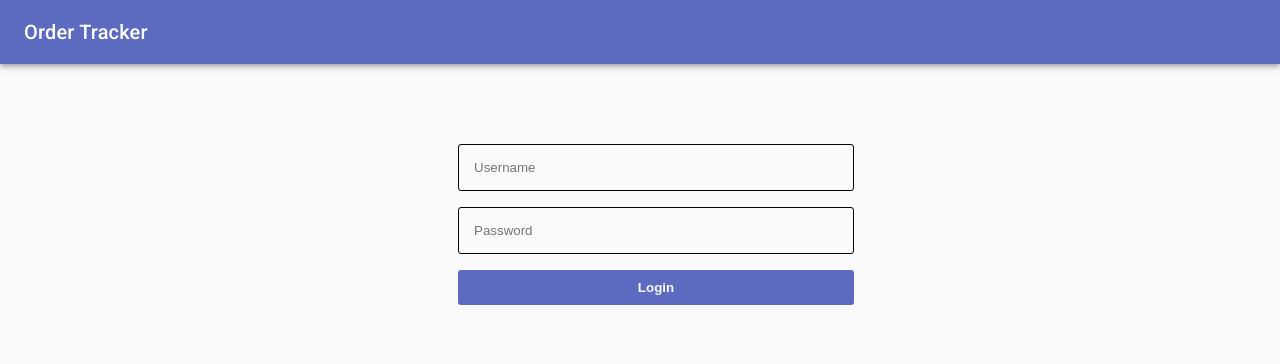
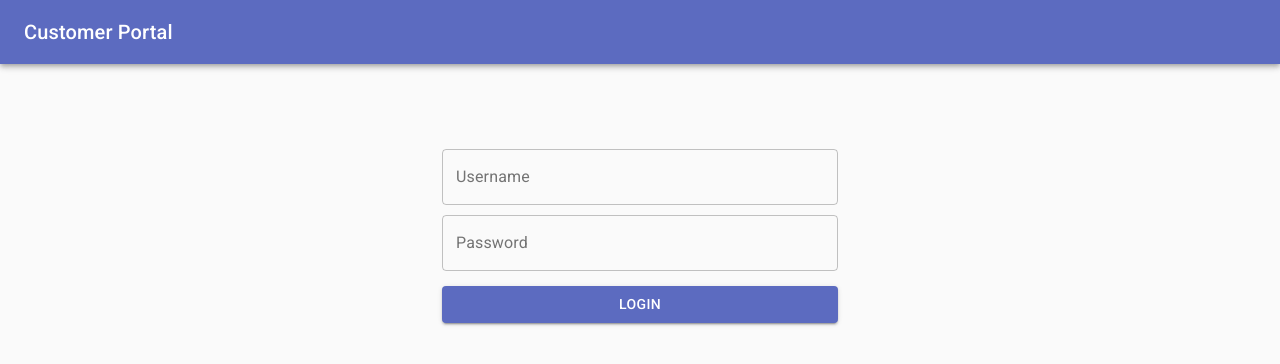
Before and after one commit to nsedan/node-mysql-test, a React (Create React App) app in the folder packages/frontend/: page / in a window 1280 px wide. Shown: the top 364 px of the page. Built offline with nearby package versions, Linux system fonts and the light colour scheme.

Commit message:
Minor style changes to login page

```diff
--- a/packages/frontend/src/App.jsx
+++ b/packages/frontend/src/App.jsx
@@ -53,11 +53,11 @@ const App = () => {
                 <SideMenu />
               </Grid>
               <Grid item xs={10}>
+                <Route exact path="/dashboard">
+                  <DashboardPage />
+                </Route>
                 <Route exact path="/orders">
                   <OrdersPage />
-                </Route>
-                <Route exact path="/dashboard">
-                  <DashboardPage />
                 </Route>
               </Grid>
             </Grid>
--- a/packages/frontend/src/components/Auth/Auth.jsx
+++ b/packages/frontend/src/components/Auth/Auth.jsx
@@ -1,9 +1,11 @@
-import React, { useContext, useRef } from "react";
+import { useContext, useRef } from "react";
 import { useHistory } from "react-router-dom";
 
 import AuthContext from "../../context/auth-context";
 
 import Container from "@material-ui/core/Container";
+import Button from "@material-ui/core/Button";
+import TextField from "@material-ui/core/TextField";
 import Box from "@material-ui/core/Box";
 import classes from "./Auth.module.css";
 
@@ -19,25 +21,34 @@ const Auth = () => {
     authCtx.login();
     history.replace("/dashboard");
   };
+
   return (
     <Container maxWidth="xs">
       <Box mt={10}>
-        <form onSubmit={onSubmitHandler}>
-          <div className={classes.Input}>
-            <input
-              placeholder="Username"
+        <form onSubmit={onSubmitHandler} noValidate autoComplete="off">
+          <TextField
+            label="Username"
             type="username"
-              required
+            variant="outlined"
+            className={classes.input}
             ref={usernameInputRef}
           />
-            <input
-              placeholder="Password"
+          <TextField
+            label="Password"
             type="password"
-              required
+            variant="outlined"
+            className={classes.input}
             ref={passwordInputRef}
           />
-          </div>
-          <button className={classes.SubmitBtn}>Login</button>
+          <Button
+            type="submit"
+            to="/dashboard"
+            variant="contained"
+            color="primary"
+            className={classes.submitBtn}
+          >
+            Login
+          </Button>
         </form>
       </Box>
     </Container>
--- a/packages/frontend/src/components/Auth/Auth.module.css
+++ b/packages/frontend/src/components/Auth/Auth.module.css
@@ -1,19 +1,9 @@
-.Input input {
-  display: block;
-  margin: 1rem;
-  background-color: #fafafa;
-  border: 1px solid;
-  border-radius: 3px;
+.input {
+  margin: 5px 0 !important;
   width: 100%;
-  padding: 15px;
 }
-.SubmitBtn {
-  margin: 0 1rem;
+.submitBtn {
+  margin: 10px 0 !important;
+  font-weight: bolder;
   width: 100%;
-  padding: 10px;
-  color: #fafafa;
-  background-color: #5c6bc0;
-  border: none;
-  border-radius: 3px;
-  font-weight: bolder;
 }
--- a/packages/frontend/src/components/Orders/Orders.jsx
+++ b/packages/frontend/src/components/Orders/Orders.jsx
@@ -8,7 +8,6 @@ import TableContainer from "@material-ui/core/TableContainer";
 import TableHead from "@material-ui/core/TableHead";
 import TableRow from "@material-ui/core/TableRow";
 import Paper from "@material-ui/core/Paper";
-import Grow from "@material-ui/core/Grow";
 
 const StyledTableCell = withStyles((theme) => ({
   head: {
@@ -19,7 +18,6 @@ const StyledTableCell = withStyles((theme) => ({
 
 const Orders = ({ orders }) => {
   return (
-    <Grow in={true}>
     <TableContainer component={Paper}>
       <Table size="small">
         <TableHead>
@@ -40,7 +38,6 @@ const Orders = ({ orders }) => {
         </TableBody>
       </Table>
     </TableContainer>
-    </Grow>
   );
 };
 
--- a/packages/frontend/src/components/UI/NavBar.jsx
+++ b/packages/frontend/src/components/UI/NavBar.jsx
@@ -22,7 +22,7 @@ const NavBar = () => {
       <AppBar position="static">
         <Toolbar>
           <Typography variant="h6" className={classes.title}>
-            Order Tracker
+            Customer Portal
           </Typography>
         </Toolbar>
       </AppBar>
--- a/packages/frontend/src/components/UI/SideMenu.jsx
+++ b/packages/frontend/src/components/UI/SideMenu.jsx
@@ -5,8 +5,7 @@ import AuthContext from "../../context/auth-context";
 
 import List from "@material-ui/core/List";
 import ListItem from "@material-ui/core/ListItem";
-import ListItemText from "@material-ui/core/ListItemText";
-import Divider from "@material-ui/core/Divider";
+import Button from "@material-ui/core/Button";
 import DashboardIcon from "@material-ui/icons/Dashboard";
 import LocalShippingIcon from "@material-ui/icons/LocalShipping";
 import AccountBoxIcon from "@material-ui/icons/AccountBox";
@@ -39,19 +38,22 @@ const SideMenu = () => {
       {menuItems.map((item, index) => {
         return (
           <ListItem component={Link} key={index} to={item.url}>
-            <DashboardIcon component={item.icon} />
-            <ListItemText>{item.title}</ListItemText>
+            <Button color="primary">
+              <DashboardIcon component={item.icon} />
+              {item.title}
+            </Button>
           </ListItem>
         );
       })}
-      <Divider />
       <ListItem
         onClick={(e) => {
           onLogoutHandler(e);
         }}
       >
-        <ExitToAppIcon />
-        <ListItemText>Logout</ListItemText>
+        <Button color="primary">
+          <ExitToAppIcon />
+          Logout
+        </Button>
       </ListItem>
     </List>
   );
--- a/packages/frontend/src/context/auth-context.jsx
+++ b/packages/frontend/src/context/auth-context.jsx
@@ -1,6 +1,6 @@
-import React, { useState } from "react";
+import { createContext, useState } from "react";
 
-const AuthContext = React.createContext({
+const AuthContext = createContext({
   isLoggedIn: false,
   login: () => {},
   logout: () => {},
```
Lines whose indentation alone changed are shown as unchanged.
